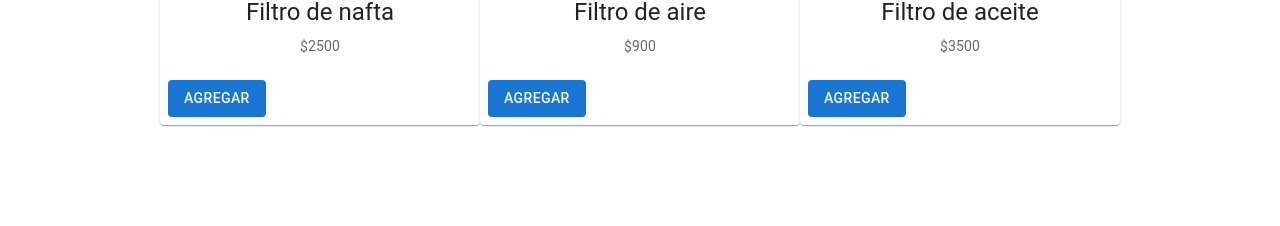
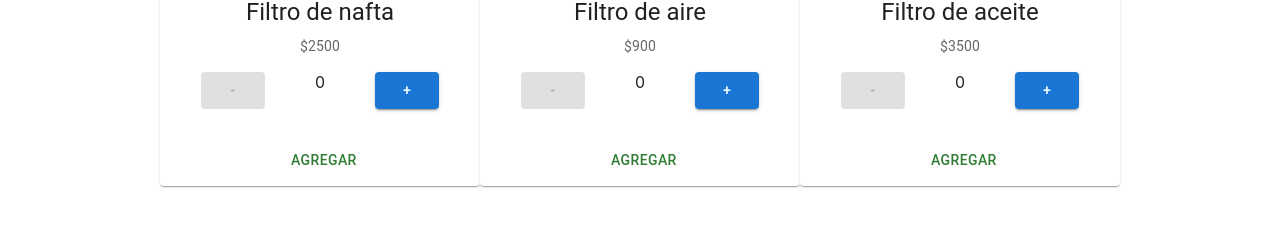
Before and after one commit to samayoanicolas/Repuestos-samayoa-nicolas-javier, a React (Create React App) app: page / in a window 1280 px wide. Shown: the part 506-732 px from the top of the page. Built offline with nearby package versions, Linux system fonts and the light colour scheme.

Commit message:
boton de cantidad y stock

```diff
--- a/src/components/Card/Card.css
+++ b/src/components/Card/Card.css
@@ -5,3 +5,8 @@ img{
 .card{
      align-items: center;
 }
+.add{
+
+    margin-top: 25px;
+    margin-left: 115px;
+}
--- a/src/components/Card/Card.js
+++ b/src/components/Card/Card.js
@@ -5,8 +5,13 @@ import CardContent from '@mui/material/CardContent';
 import Button from '@mui/material/Button';
 import Typography from '@mui/material/Typography';
 import '../Card/Card.css'
+import CountItem from '../Count/ItemCount';
+
 
 const Item = ({ imagen, producto, precio }) =>{
+
+
+
     return(
       <div className='card'>
     <Card sx={{ maxWidth: 345 }}>
@@ -22,9 +27,11 @@ const Item = ({ imagen, producto, precio }) =>{
         ${precio}
         </Typography>
       </CardContent>
+        <CountItem/>
       <CardActions>
-        <Button variant="contained" disableElevation>Agregar</Button>
-
+         <div className='add'>
+        <Button color="success" >Agregar</Button>
+        </div>
       </CardActions>
     </Card>
     </div>
--- a/src/components/Card/CardList.js
+++ b/src/components/Card/CardList.js
@@ -10,6 +10,7 @@ const CardList=()=>{
             imagen: 'imagen',
             producto: 'producto',
             precio: 1600,
+
         },
 
     ]
@@ -18,13 +19,13 @@ const CardList=()=>{
         <h2>Mas Vendidos</h2>
         <Grid container  alignItems="center" justifyContent="center">
             <Grid item md={3}>
-                <Item imagen={"nafta.jpg"} producto={"Filtro de nafta"} precio={2500} />
+                <Item imagen={"/img/nafta.jpg"} producto={"Filtro de nafta"} precio={2500} />
             </Grid>
             <Grid item md={3}>
-                <Item imagen={"aire.jpg"} producto={"Filtro de aire"} precio={900} />
+                <Item imagen={"/img/aire.jpg"} producto={"Filtro de aire"} precio={900} />
             </Grid>
             <Grid item md={3}>
-                <Item imagen={"aceite.jpg"} producto={"Filtro de aceite"} precio={3500} />
+                <Item imagen={"/img/aceite.jpg"} producto={"Filtro de aceite"} precio={3500} />
             </Grid>
 
         </Grid>
--- /dev/null
+++ b/src/components/Count/ItemCount.css
@@ -0,0 +1,8 @@
+.contador{
+    display: flex;
+     width: 100%;
+    justify-content: center;
+}
+.numerador{
+    margin: 0 50px ;
+}
--- /dev/null
+++ b/src/components/Count/ItemCount.js
@@ -0,0 +1,30 @@
+import Button from '@mui/material/Button';
+import { useState } from 'react';
+import '../Count/ItemCount.css'
+
+
+const CountItem=()=>{
+    const [count, setCount] = useState(0)
+    const stock = 7;
+
+
+
+
+    const masUno = ()=>{
+        setCount (count + 1 )
+    }
+    const menosUno=()=>{
+        setCount(count - 1)
+    }
+    return(
+      <div className='contador'>
+        <Button variant="contained" color="error" onClick={menosUno} disabled= {count===0}>-</Button>
+           <p className='numerador'>{count}</p>
+        <Button variant="contained" color="primary" onClick={masUno} disabled= {count===stock}>+</Button>
+
+      </div>
+
+    )
+}
+
+export default CountItem
```
